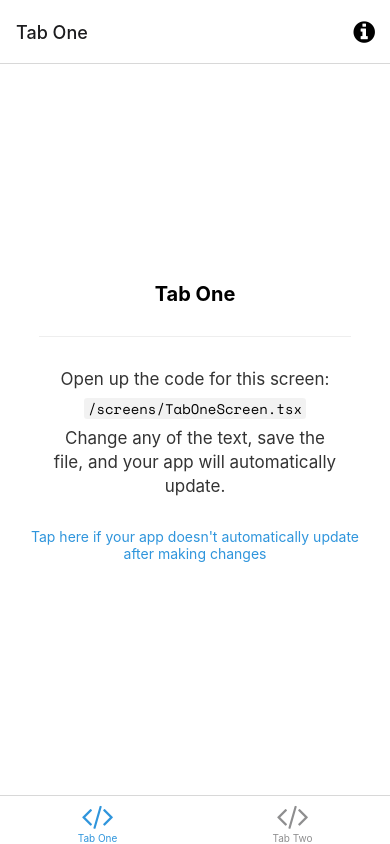
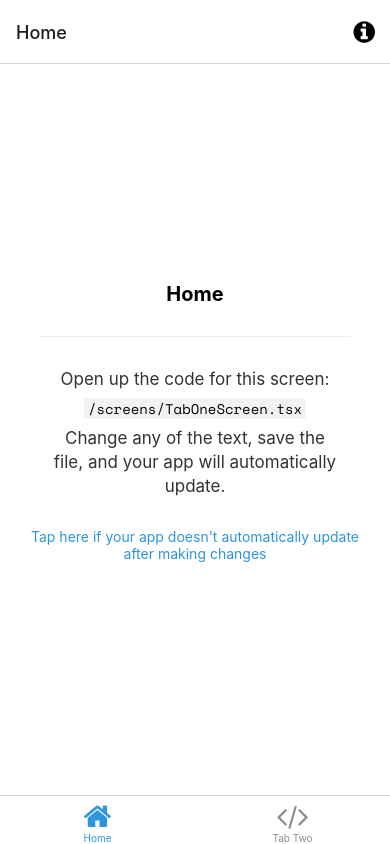
Before and after one commit to ahartzog/Kids-Fun-App, a React Native app: screen /Home in a window 390 px wide. Built offline with nearby package versions, Linux system fonts and the light colour scheme; what expo-linking would draw is missing.

Commit message:
Initial setup, rename Home tab

```diff
--- a/navigation/LinkingConfiguration.ts
+++ b/navigation/LinkingConfiguration.ts
@@ -15,9 +15,9 @@
     screens: {
       Root: {
         screens: {
-          TabOne: {
+          Home: {
             screens: {
-              TabOneScreen: 'one',
+              HomeScreen: 'home',
             },
           },
           TabTwo: {
--- a/navigation/index.tsx
+++ b/navigation/index.tsx
@@ -5,7 +5,11 @@
  */
 import { FontAwesome } from '@expo/vector-icons';
 import { createBottomTabNavigator } from '@react-navigation/bottom-tabs';
-import { NavigationContainer, DefaultTheme, DarkTheme } from '@react-navigation/native';
+import {
+  NavigationContainer,
+  DefaultTheme,
+  DarkTheme,
+} from '@react-navigation/native';
 import { createNativeStackNavigator } from '@react-navigation/native-stack';
 import * as React from 'react';
 import { ColorSchemeName, Pressable } from 'react-native';
@@ -14,16 +18,25 @@
 import useColorScheme from '../hooks/useColorScheme';
 import ModalScreen from '../screens/ModalScreen';
 import NotFoundScreen from '../screens/NotFoundScreen';
-import TabOneScreen from '../screens/TabOneScreen';
+import HomeScreen from '../screens/HomeScreen';
 import TabTwoScreen from '../screens/TabTwoScreen';
-import { RootStackParamList, RootTabParamList, RootTabScreenProps } from '../types';
+import {
+  RootStackParamList,
+  RootTabParamList,
+  RootTabScreenProps,
+} from '../types';
 import LinkingConfiguration from './LinkingConfiguration';
 
-export default function Navigation({ colorScheme }: { colorScheme: ColorSchemeName }) {
+export default function Navigation({
+  colorScheme,
+}: {
+  colorScheme: ColorSchemeName;
+}) {
   return (
     <NavigationContainer
       linking={LinkingConfiguration}
-      theme={colorScheme === 'dark' ? DarkTheme : DefaultTheme}>
+      theme={colorScheme === 'dark' ? DarkTheme : DefaultTheme}
+    >
       <RootNavigator />
     </NavigationContainer>
   );
@@ -38,10 +51,18 @@
 function RootNavigator() {
   return (
     <Stack.Navigator>
-      <Stack.Screen name="Root" component={BottomTabNavigator} options={{ headerShown: false }} />
-      <Stack.Screen name="NotFound" component={NotFoundScreen} options={{ title: 'Oops!' }} />
+      <Stack.Screen
+        name='Root'
+        component={BottomTabNavigator}
+        options={{ headerShown: false }}
+      />
+      <Stack.Screen
+        name='NotFound'
+        component={NotFoundScreen}
+        options={{ title: 'Oops!' }}
+      />
       <Stack.Group screenOptions={{ presentation: 'modal' }}>
-        <Stack.Screen name="Modal" component={ModalScreen} />
+        <Stack.Screen name='Modal' component={ModalScreen} />
       </Stack.Group>
     </Stack.Navigator>
   );
@@ -58,24 +79,26 @@
 
   return (
     <BottomTab.Navigator
-      initialRouteName="TabOne"
+      initialRouteName='Home'
       screenOptions={{
         tabBarActiveTintColor: Colors[colorScheme].tint,
-      }}>
+      }}
+    >
       <BottomTab.Screen
-        name="TabOne"
-        component={TabOneScreen}
-        options={({ navigation }: RootTabScreenProps<'TabOne'>) => ({
-          title: 'Tab One',
-          tabBarIcon: ({ color }) => <TabBarIcon name="code" color={color} />,
+        name='Home'
+        component={HomeScreen}
+        options={({ navigation }: RootTabScreenProps<'Home'>) => ({
+          title: 'Home',
+          tabBarIcon: ({ color }) => <TabBarIcon name='home' color={color} />,
           headerRight: () => (
             <Pressable
               onPress={() => navigation.navigate('Modal')}
               style={({ pressed }) => ({
                 opacity: pressed ? 0.5 : 1,
-              })}>
+              })}
+            >
               <FontAwesome
-                name="info-circle"
+                name='info-circle'
                 size={25}
                 color={Colors[colorScheme].text}
                 style={{ marginRight: 15 }}
@@ -85,11 +108,11 @@
         })}
       />
       <BottomTab.Screen
-        name="TabTwo"
+        name='TabTwo'
         component={TabTwoScreen}
         options={{
           title: 'Tab Two',
-          tabBarIcon: ({ color }) => <TabBarIcon name="code" color={color} />,
+          tabBarIcon: ({ color }) => <TabBarIcon name='code' color={color} />,
         }}
       />
     </BottomTab.Navigator>
--- a/screens/TabOneScreen.tsx
+++ b/screens/HomeScreen.tsx
@@ -5,12 +5,16 @@
 import { Text, View } from '../components/Themed';
 import { RootTabScreenProps } from '../types';
 
-export default function TabOneScreen({ navigation }: RootTabScreenProps<'TabOne'>) {
+export default function HomeScreen({ navigation }: RootTabScreenProps<'Home'>) {
   return (
     <View style={styles.container}>
-      <Text style={styles.title}>Tab One</Text>
-      <View style={styles.separator} lightColor="#eee" darkColor="rgba(255,255,255,0.1)" />
-      <EditScreenInfo path="/screens/TabOneScreen.tsx" />
+      <Text style={styles.title}>Home</Text>
+      <View
+        style={styles.separator}
+        lightColor='#eee'
+        darkColor='rgba(255,255,255,0.1)'
+      />
+      <EditScreenInfo path='/screens/TabOneScreen.tsx' />
     </View>
   );
 }
```
Also changed, not shown: types.tsx (+13 -10 lines).
